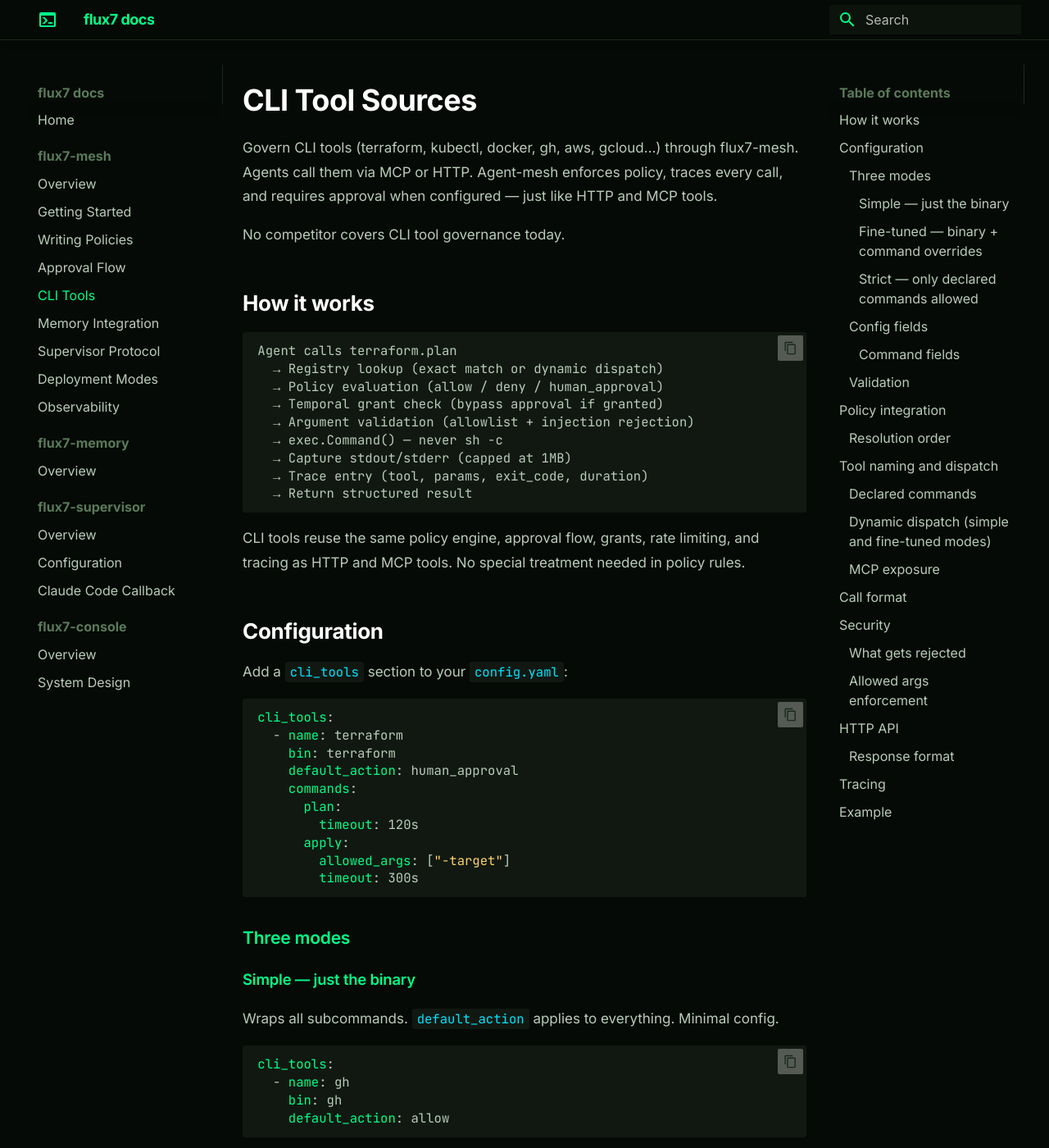
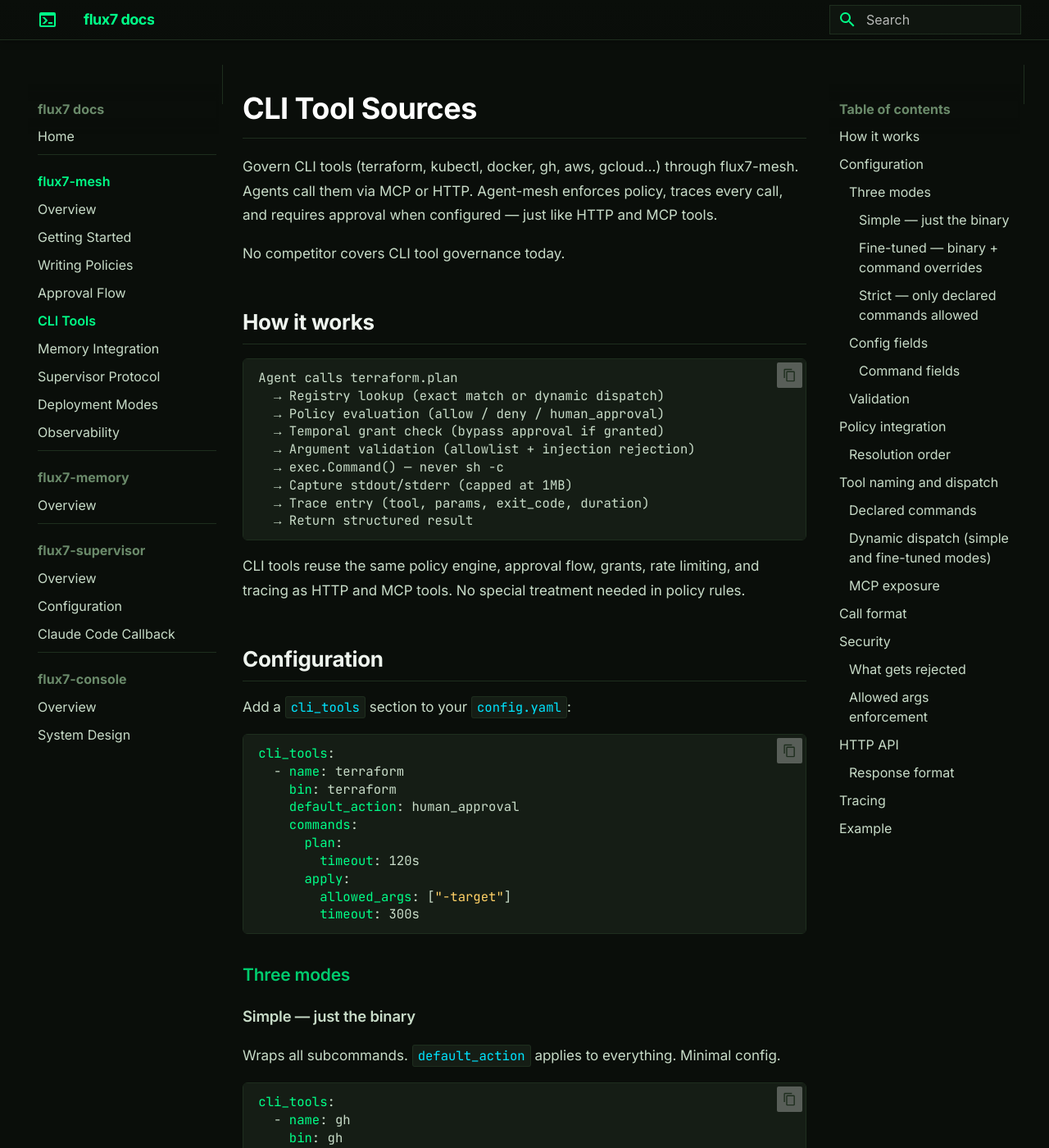
Before and after one commit to KTCrisis/flux7-docs, an MkDocs documentation site: the page built from docs/mesh7/cli-tools.md, in a window 1280 px wide and 1400 px high. Shown: the whole window at 82% size. Built offline with MkDocs 1.6.1 and Material for MkDocs 9.7.7, drawn with Linux system fonts in a browser that asks for light colours.

Commit message:
feat: polish docs theme — lighter surfaces, softer accents, visual depth
Backgrounds, text contrast, header separators, code block borders,
table styling, admonition accents, sidebar sections, tab transitions.

Co-Authored-By: Claude Opus 4.6 <noreply@anthropic.com>

```diff
--- a/docs/stylesheets/flux7.css
+++ b/docs/stylesheets/flux7.css
@@ -1,14 +1,15 @@
 :root {
-  --f7-bg: #060a06;
-  --f7-bg2: #0c120c;
-  --f7-bg3: #111811;
+  --f7-bg: #0a0e0a;
+  --f7-bg2: #0f150f;
+  --f7-bg3: #151d15;
   --f7-green: #00ff88;
+  --f7-green-soft: #00cc6e;
   --f7-pink: #ff2d6b;
   --f7-cyan: #00e5ff;
   --f7-gold: #ffd166;
-  --f7-text: #b8ccb8;
-  --f7-text2: #5a7a5a;
-  --f7-border: #1a2a1a;
+  --f7-text: #c8dcc8;
+  --f7-text2: #6a8a6a;
+  --f7-border: #1e2e1e;
   --f7-dim: #2a3a2a;
 }
 
@@ -45,13 +46,28 @@
 }
 
 [data-md-color-scheme="flux7"] .md-header {
-  background: var(--f7-bg);
+  background: linear-gradient(180deg, var(--f7-bg) 0%, rgba(10,14,10,0.95) 100%);
+  border-bottom: 1px solid var(--f7-border);
+  backdrop-filter: blur(8px);
+}
+
+[data-md-color-scheme="flux7"] .md-tabs {
+  background: var(--f7-bg2);
   border-bottom: 1px solid var(--f7-border);
 }
 
-[data-md-color-scheme="flux7"] .md-tabs {
-  background: var(--f7-bg);
-  border-bottom: 1px solid var(--f7-border);
+[data-md-color-scheme="flux7"] .md-tabs__link {
+  opacity: 0.6;
+  transition: opacity 0.2s, color 0.2s;
+}
+
+[data-md-color-scheme="flux7"] .md-tabs__link:hover {
+  opacity: 1;
+}
+
+[data-md-color-scheme="flux7"] .md-tabs__link--active {
+  opacity: 1;
+  color: var(--f7-green);
 }
 
 [data-md-color-scheme="flux7"] .md-nav__link--active,
@@ -59,41 +75,92 @@
   color: var(--f7-green);
 }
 
+[data-md-color-scheme="flux7"] .md-nav__item--active > .md-nav__link {
+  color: var(--f7-green);
+  font-weight: 600;
+}
+
 [data-md-color-scheme="flux7"] .md-search__input {
   background: var(--f7-bg2);
   color: var(--f7-text);
+  border: 1px solid var(--f7-border);
 }
 
 [data-md-color-scheme="flux7"] .md-sidebar {
   border-right: 1px solid var(--f7-border);
 }
 
+[data-md-color-scheme="flux7"] .md-sidebar__inner {
+  padding-top: 1rem;
+}
+
+[data-md-color-scheme="flux7"] .md-nav--primary > .md-nav__list > .md-nav__item {
+  border-bottom: 1px solid var(--f7-border);
+  padding-bottom: 0.5rem;
+  margin-bottom: 0.5rem;
+}
+
+[data-md-color-scheme="flux7"] .md-nav--primary > .md-nav__list > .md-nav__item:last-child {
+  border-bottom: none;
+}
+
 [data-md-color-scheme="flux7"] .md-typeset code {
   background: var(--f7-bg3);
   color: var(--f7-cyan);
+  border: 1px solid var(--f7-border);
+}
+
+[data-md-color-scheme="flux7"] .md-typeset pre {
+  border: 1px solid var(--f7-border);
+  border-radius: 6px;
+  box-shadow: inset 0 1px 3px rgba(0,0,0,0.3);
 }
 
 [data-md-color-scheme="flux7"] .md-typeset pre > code {
   color: var(--f7-text);
+  border: none;
+  box-shadow: none;
 }
 
-[data-md-color-scheme="flux7"] .md-typeset h1,
-[data-md-color-scheme="flux7"] .md-typeset h2 {
+[data-md-color-scheme="flux7"] .md-typeset h1 {
   color: #fff;
+  border-bottom: 1px solid var(--f7-border);
+  padding-bottom: 0.6rem;
 }
 
-[data-md-color-scheme="flux7"] .md-typeset h3,
+[data-md-color-scheme="flux7"] .md-typeset h2 {
+  color: #eef4ee;
+  border-bottom: 1px solid var(--f7-border);
+  padding-bottom: 0.4rem;
+}
+
+[data-md-color-scheme="flux7"] .md-typeset h3 {
+  color: var(--f7-green-soft);
+  font-weight: 600;
+}
+
 [data-md-color-scheme="flux7"] .md-typeset h4 {
-  color: var(--f7-green);
+  color: var(--f7-text);
+  font-weight: 600;
 }
 
 [data-md-color-scheme="flux7"] .md-typeset a:hover {
   color: var(--f7-cyan);
 }
 
+[data-md-color-scheme="flux7"] .md-typeset table:not([class]) {
+  border: 1px solid var(--f7-border);
+  border-radius: 6px;
+  overflow: hidden;
+}
+
 [data-md-color-scheme="flux7"] .md-typeset table:not([class]) th {
   background: var(--f7-bg3);
-  color: var(--f7-green);
+  color: var(--f7-green-soft);
+  font-weight: 600;
+  font-size: 0.78rem;
+  letter-spacing: 0.3px;
+  text-transform: uppercase;
 }
 
 [data-md-color-scheme="flux7"] .md-typeset table:not([class]) td {
@@ -101,7 +168,7 @@
 }
 
 [data-md-color-scheme="flux7"] .md-typeset table:not([class]) tr:hover td {
-  background: var(--f7-bg2);
+  background: rgba(0,255,136,0.03);
 }
 
 /* Nav logo styling */
@@ -130,10 +197,44 @@
   border-color: var(--f7-green);
 }
 
-/* Admonition accent */
+/* Admonitions */
+[data-md-color-scheme="flux7"] .md-typeset .admonition,
+[data-md-color-scheme="flux7"] .md-typeset details {
+  border-radius: 6px;
+  border-width: 1px;
+  border-left-width: 3px;
+  box-shadow: 0 2px 8px rgba(0,0,0,0.2);
+}
+
 [data-md-color-scheme="flux7"] .md-typeset .admonition.warning,
 [data-md-color-scheme="flux7"] .md-typeset details.warning {
   border-color: var(--f7-gold);
+}
+
+[data-md-color-scheme="flux7"] .md-typeset .admonition.tip,
+[data-md-color-scheme="flux7"] .md-typeset details.tip {
+  border-color: var(--f7-green-soft);
+}
+
+[data-md-color-scheme="flux7"] .md-typeset .admonition.info,
+[data-md-color-scheme="flux7"] .md-typeset details.info,
+[data-md-color-scheme="flux7"] .md-typeset .admonition.note,
+[data-md-color-scheme="flux7"] .md-typeset details.note {
+  border-color: var(--f7-cyan);
+}
+
+/* Content area */
+[data-md-color-scheme="flux7"] .md-content {
+  padding-top: 0.5rem;
+}
+
+/* Footer */
+[data-md-color-scheme="flux7"] .md-footer {
+  border-top: 1px solid var(--f7-border);
+}
+
+[data-md-color-scheme="flux7"] .md-footer-nav__link:hover {
+  opacity: 0.8;
 }
 
 /* Typography — Inter for prose, JetBrains Mono for code */
```
